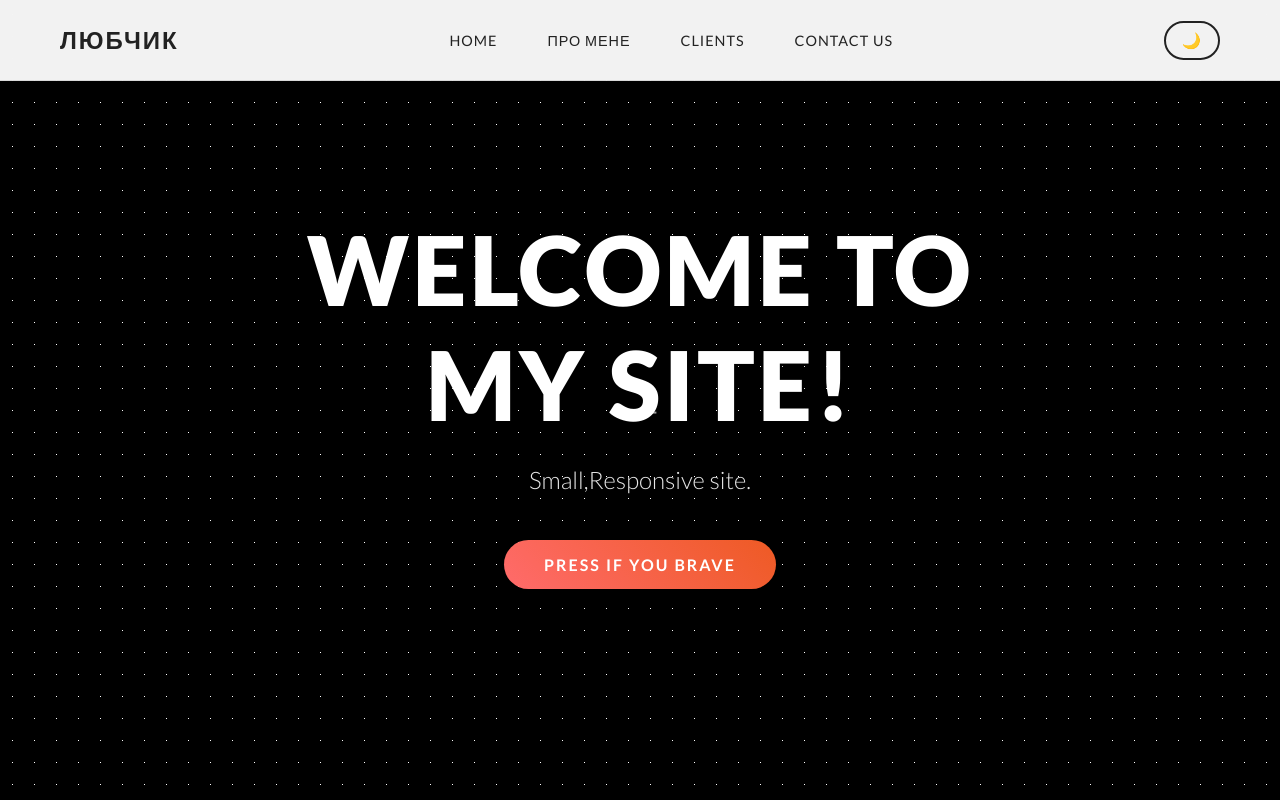
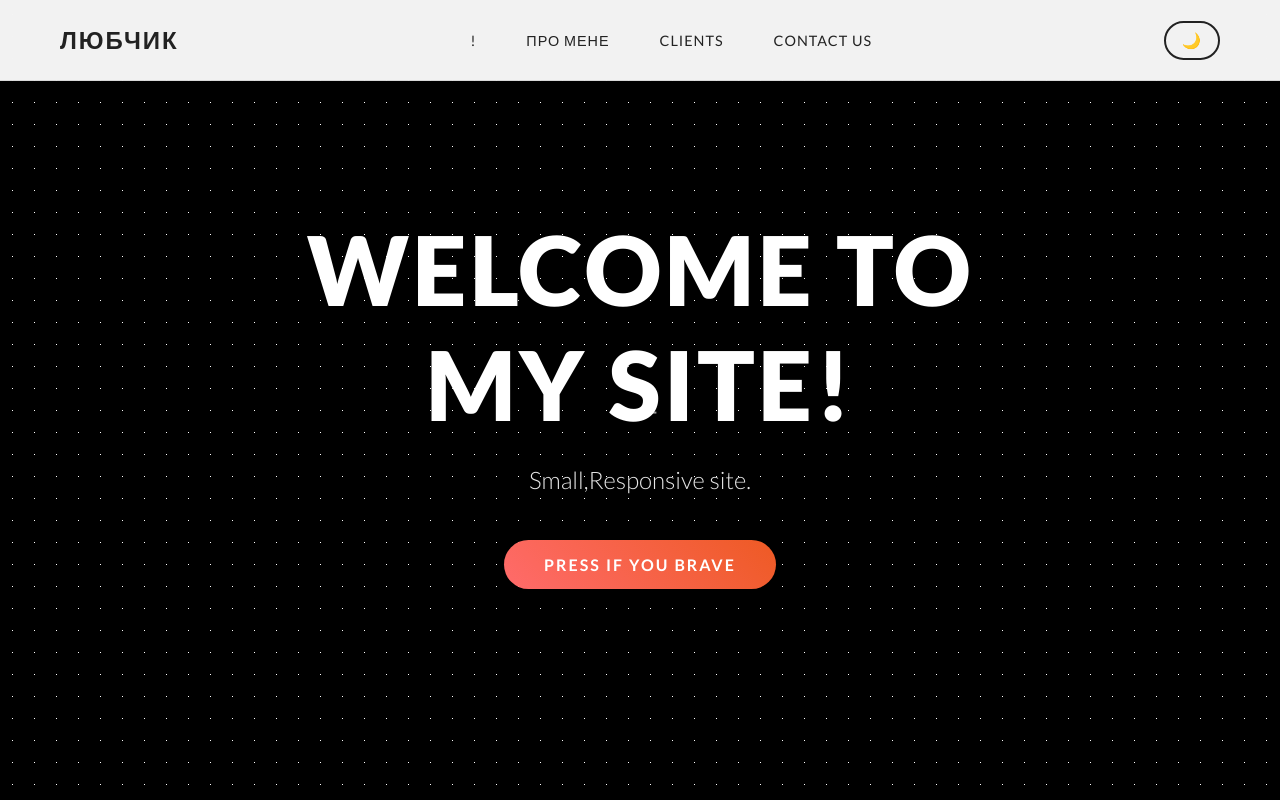
Before and after one commit to lub4ik111/coolsite, a plain HTML site: page index.html in a window 1280 px wide. Drawn offline with Linux system fonts and the light colour scheme.

Commit message:
Update index.html

```diff
--- a/index.html
+++ b/index.html
@@ -12,7 +12,7 @@
     <div class="nav-container">
         <div class="logo">Любчик</div>
         <ul class="nav-menu">
-            <li><a href="#" class="link">Home</a></li>
+            <li><a href="#" class="link">!</a></li>
             <li><a href="#" class="link">Про мене</a>
                 <ul>
                     <li><a href="#" class="link">Люблю грати в шахи</a></li>
```
